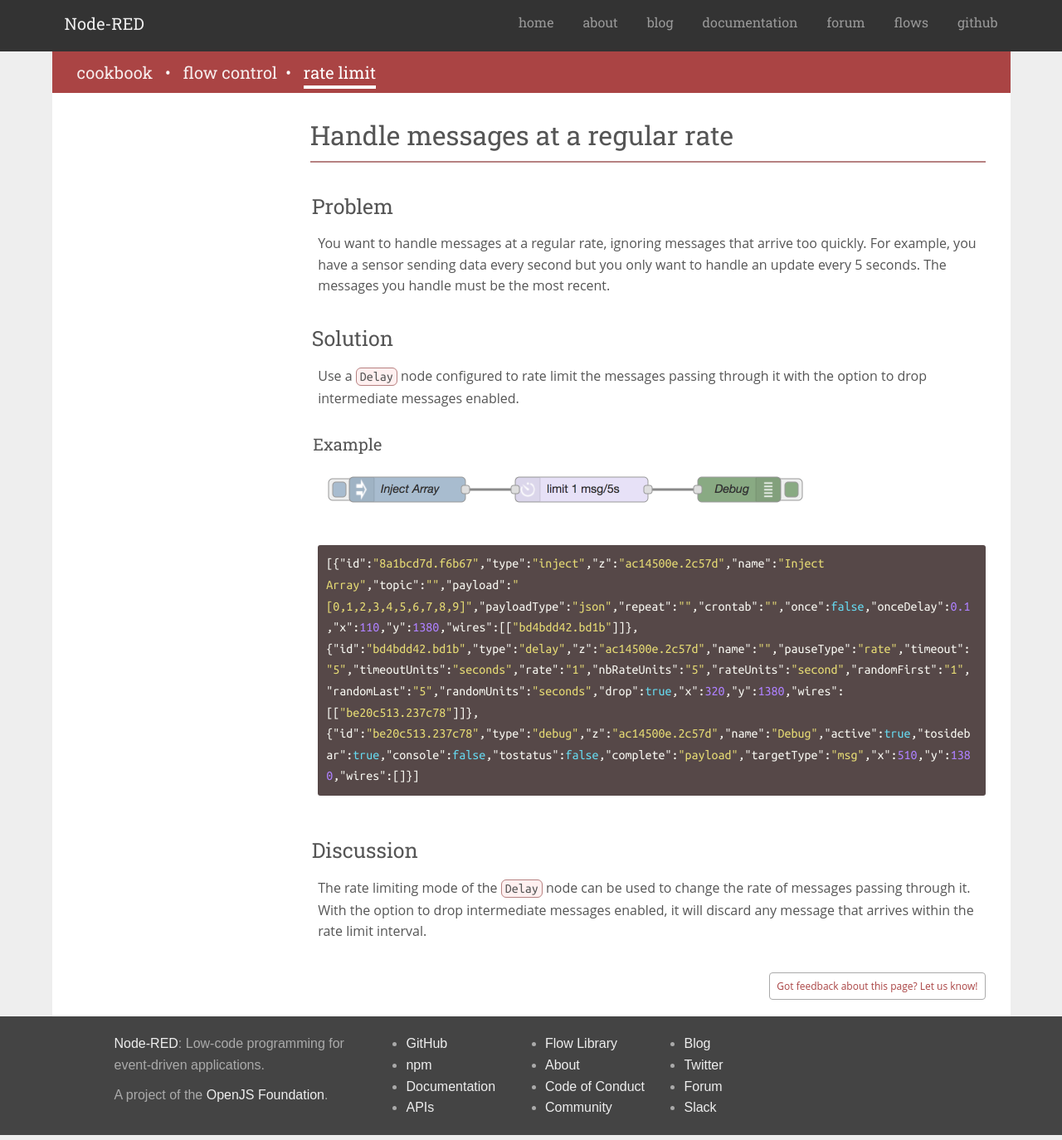
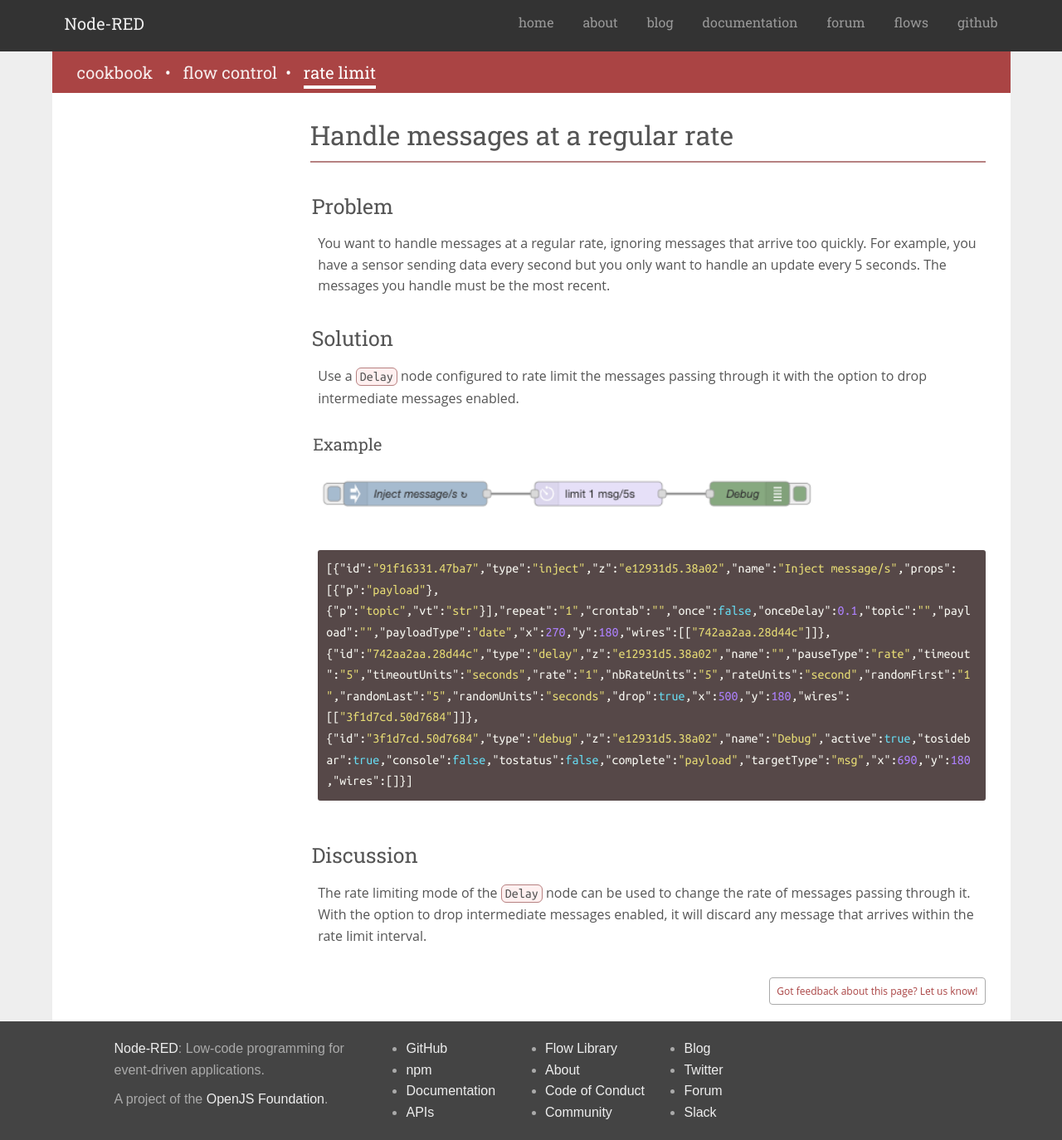
Before and after one commit to node-red/cookbook.nodered.org, a Jekyll site: the page built from basic/rate-limit-message-stream.md, in a window 1280 px wide. Shown: the whole page at 83% size. Built offline with Jekyll 4.4.1, drawn with Linux system fonts in a browser that asks for light colours; nearby versions of some CDN libraries.

Commit message:
fix example flow of rate limit

```diff
--- a/basic/rate-limit-message-stream.md
+++ b/basic/rate-limit-message-stream.md
@@ -25,7 +25,7 @@
 
 {% raw %}
 ~~~json
-[{"id":"8a1bcd7d.f6b67","type":"inject","z":"ac14500e.2c57d","name":"Inject Array","topic":"","payload":"[0,1,2,3,4,5,6,7,8,9]","payloadType":"json","repeat":"","crontab":"","once":false,"onceDelay":0.1,"x":110,"y":1380,"wires":[["bd4bdd42.bd1b"]]},{"id":"bd4bdd42.bd1b","type":"delay","z":"ac14500e.2c57d","name":"","pauseType":"rate","timeout":"5","timeoutUnits":"seconds","rate":"1","nbRateUnits":"5","rateUnits":"second","randomFirst":"1","randomLast":"5","randomUnits":"seconds","drop":true,"x":320,"y":1380,"wires":[["be20c513.237c78"]]},{"id":"be20c513.237c78","type":"debug","z":"ac14500e.2c57d","name":"Debug","active":true,"tosidebar":true,"console":false,"tostatus":false,"complete":"payload","targetType":"msg","x":510,"y":1380,"wires":[]}]
+[{"id":"91f16331.47ba7","type":"inject","z":"e12931d5.38a02","name":"Inject message/s","props":[{"p":"payload"},{"p":"topic","vt":"str"}],"repeat":"1","crontab":"","once":false,"onceDelay":0.1,"topic":"","payload":"","payloadType":"date","x":270,"y":180,"wires":[["742aa2aa.28d44c"]]},{"id":"742aa2aa.28d44c","type":"delay","z":"e12931d5.38a02","name":"","pauseType":"rate","timeout":"5","timeoutUnits":"seconds","rate":"1","nbRateUnits":"5","rateUnits":"second","randomFirst":"1","randomLast":"5","randomUnits":"seconds","drop":true,"x":500,"y":180,"wires":[["3f1d7cd.50d7684"]]},{"id":"3f1d7cd.50d7684","type":"debug","z":"e12931d5.38a02","name":"Debug","active":true,"tosidebar":true,"console":false,"tostatus":false,"complete":"payload","targetType":"msg","x":690,"y":180,"wires":[]}]
 ~~~
 {: .flow}
 {% endraw %}
```
Also changed, not shown: images/basic/rate-limit-message-stream.png.
